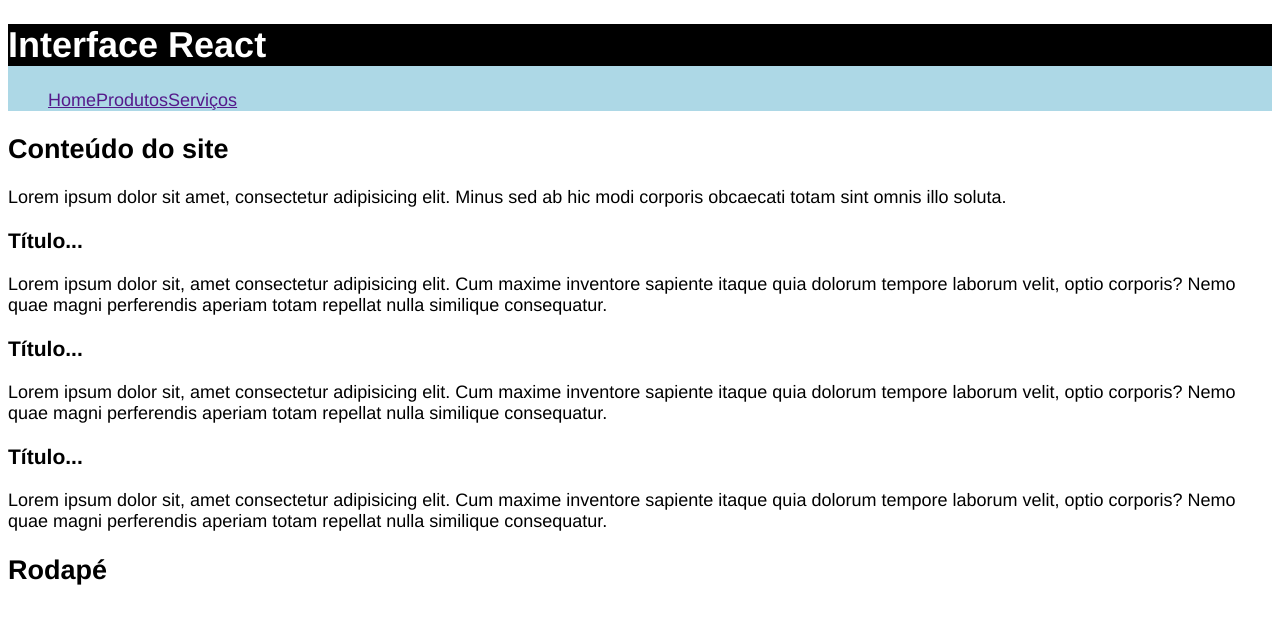
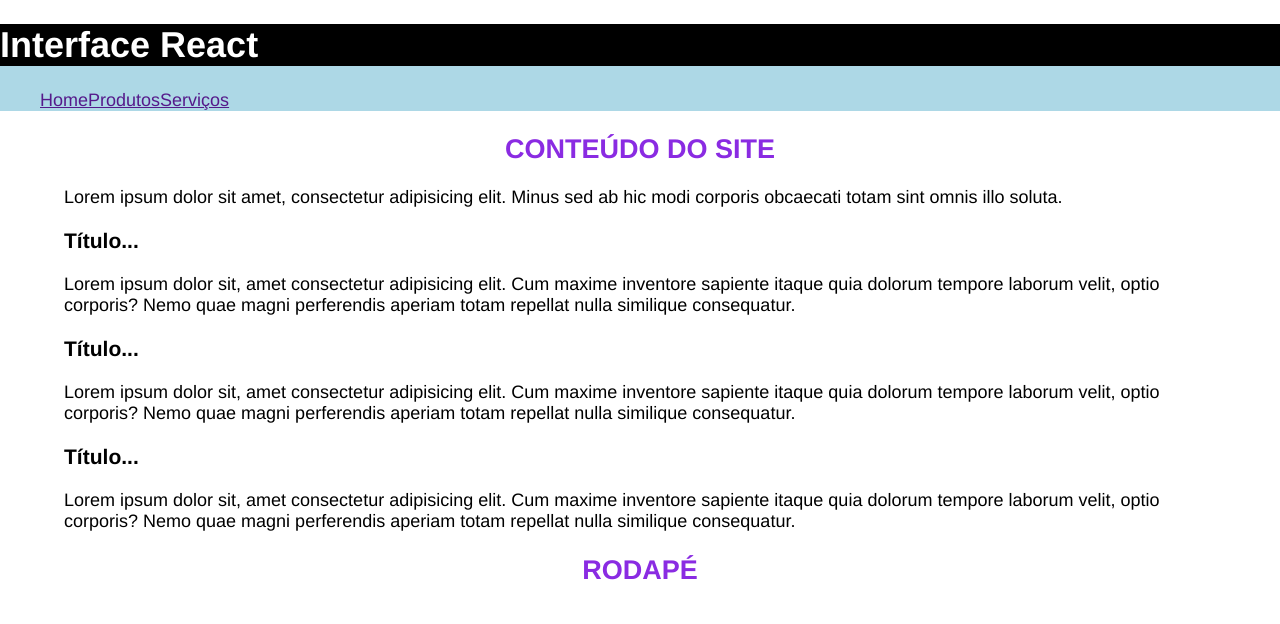
Before and after one commit to Adriel21/meu-app, a React (Create React App) app: page / in a window 1280 px wide. Shown: the top 624 px of the page. Built offline with nearby package versions, Linux system fonts and the light colour scheme.

Commit message:
Conflitos css

```diff
--- /dev/null
+++ b/src/components/layout/Conteudo.css
@@ -0,0 +1,10 @@
+main {
+    width: 90vw;
+    margin: auto;
+}
+
+.subtitulo{
+    text-align: center;
+    color: blueviolet;
+    text-transform: uppercase;
+}
--- a/src/components/layout/Conteudo.jsx
+++ b/src/components/layout/Conteudo.jsx
@@ -1,11 +1,12 @@
 import Artigo from "../Artigo";
+import './Conteudo.css';
 
 const Conteudo = () => {
 return (
     <main>
     <section>
       {/* comentário no jsx */}
-      <h2>Conteúdo do site</h2>
+      <h2 className="subtitulo">Conteúdo do site</h2>
       <p>Lorem ipsum dolor sit amet, consectetur adipisicing elit. Minus sed ab hic modi corporis obcaecati totam sint omnis illo soluta.</p>
 
      <Artigo/>
--- a/src/components/layout/Rodape.jsx
+++ b/src/components/layout/Rodape.jsx
@@ -1,7 +1,7 @@
 const Rodape = () => {
     return(
         <footer>
-      <h2>Rodapé</h2>
+          <h2 className="subtitulo">Rodapé</h2>
         </footer>
     )
 }
--- a/src/index.css
+++ b/src/index.css
@@ -7,5 +7,6 @@ html{
 }
 
 body{
+    margin: 0;
     font-family: 'Franklin Gothic Medium', 'Arial Narrow', Arial, sans-serif;
 }
```
